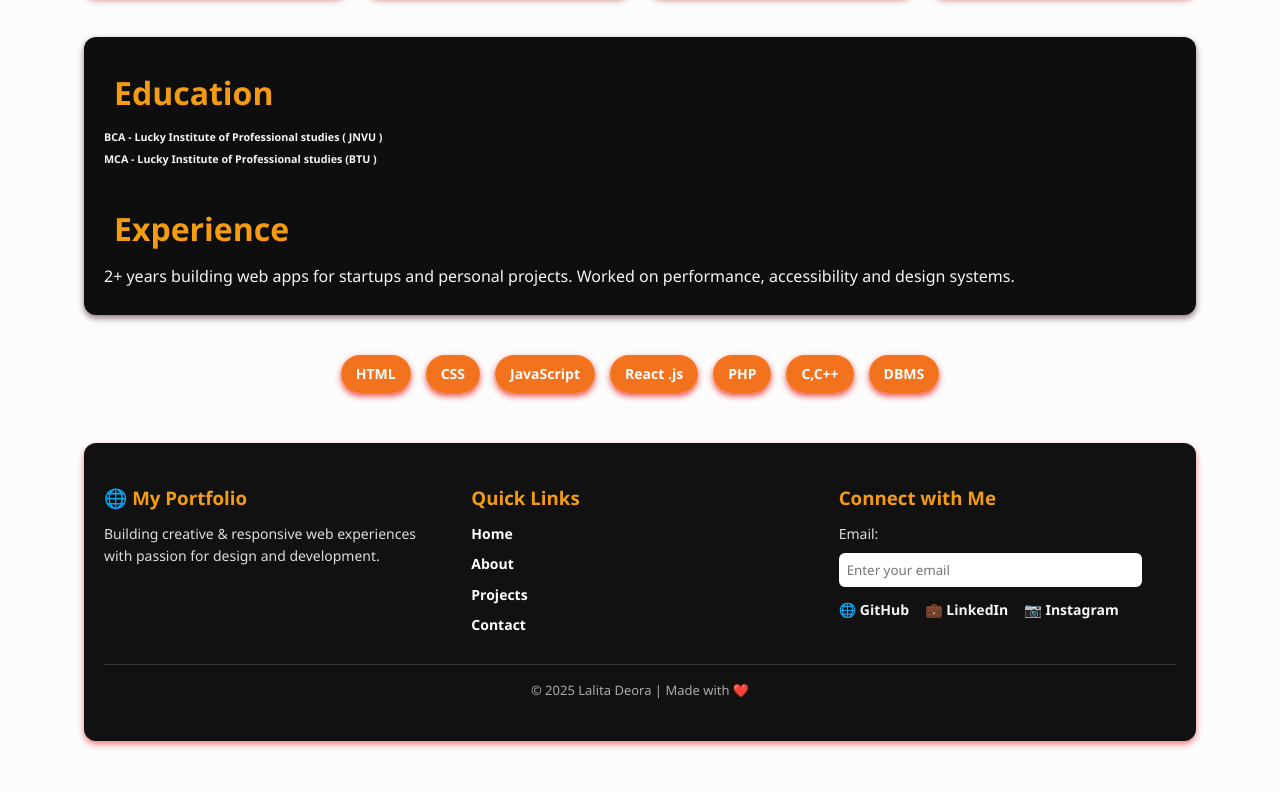
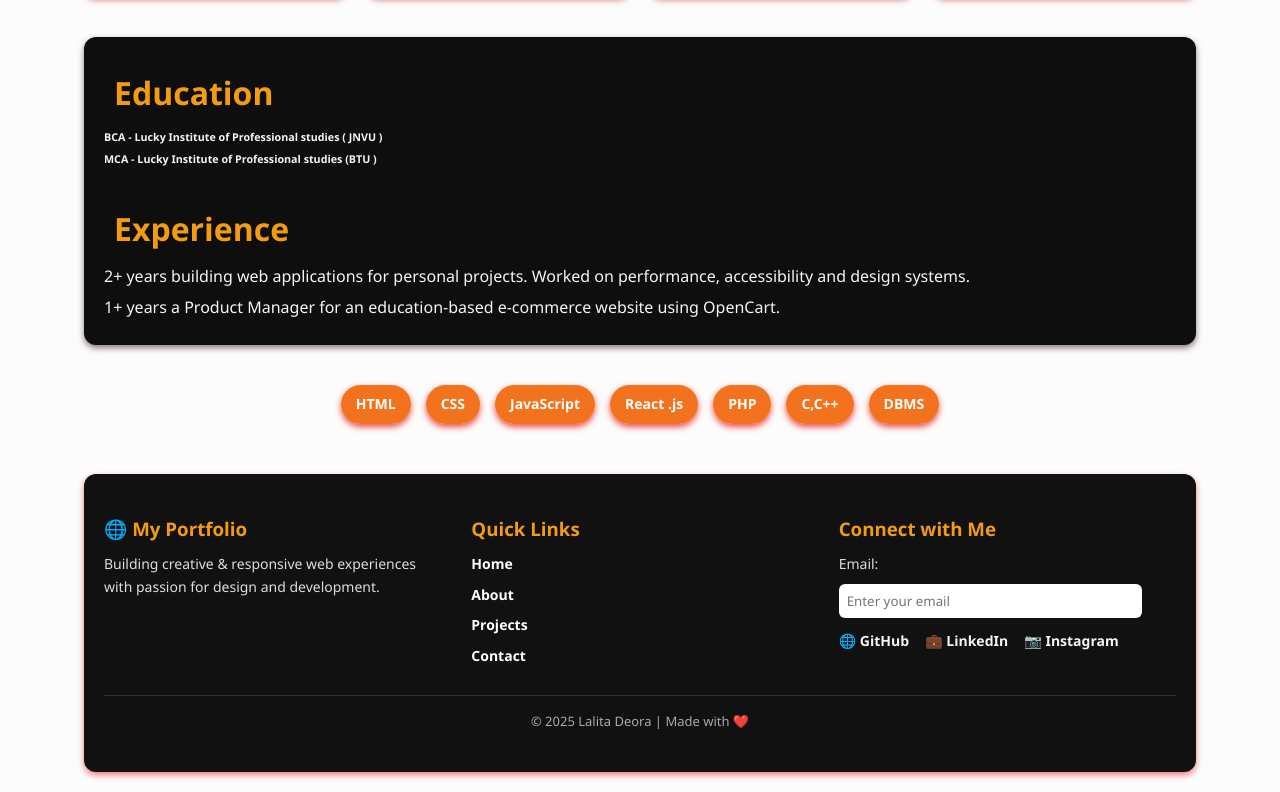
Before and after one commit to lalitadeora/portfolio-, a plain HTML site: page index.html in a window 1280 px wide. Shown: the part 811-1603 px from the top of the page. Before the commit the page ends 1572 px from the top, so only its background shows below. Drawn offline with Linux system fonts and the light colour scheme.

Commit message:
Update index.html

```diff
--- a/index.html
+++ b/index.html
@@ -102,7 +102,9 @@ see on laptop for batter exprience
 
     </div>
         <div class="exprie"><h1>Experience</h1>
-        <p>2+ years building web apps for startups and personal projects. Worked on performance, accessibility and design systems.</p>
+        <p>2+ years building web applications for personal projects. Worked on performance, accessibility and design systems.</p>
+          <p> 1+ years a Product Manager for an education-based e-commerce website using OpenCart.
+</p>
     </div>
       </div>
 
```
